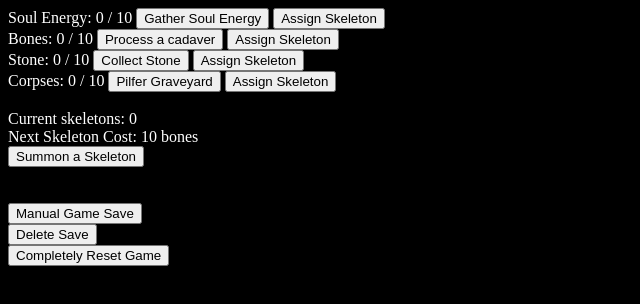
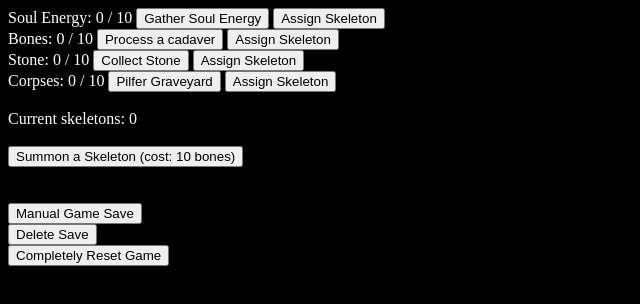
Before and after one commit to ScottWDeane/summoner-civilization, a plain HTML site: page index.html in a window 1280 px wide. Shown: the whole page, without its empty margins (0-640 px from the left). Drawn offline with Linux system fonts and the light colour scheme.

Commit message:
Update index.html
summon a skeleton button now displays the cost of the next skeleton in the button itself.

```diff
--- a/index.html
+++ b/index.html
@@ -37,9 +37,8 @@
 
     Current skeletons: <span id="skeletons">0</span>
     <br>
-    Next Skeleton Cost: <span id="nextSkeletonCost">10</span> bones
     <br>
-    <button onClick="summonSkeleton()">Summon a Skeleton</button>
+    <button onClick="summonSkeleton()">Summon a Skeleton (cost: <span id="nextSkeletonCost">10</span> bones) </button>
 
     <br>
     <br>
```
